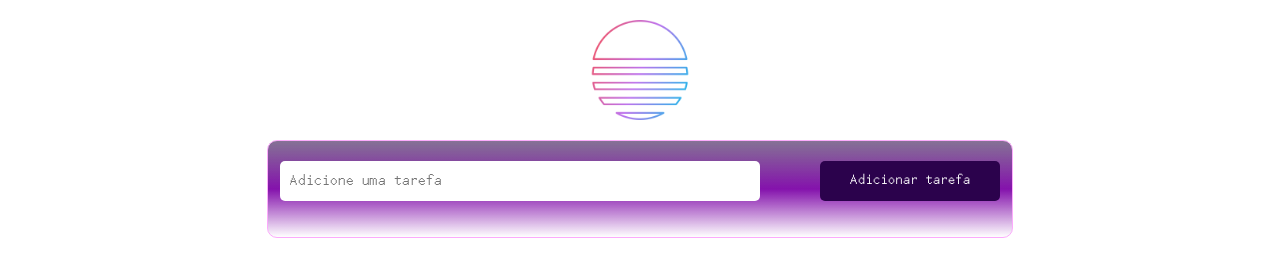
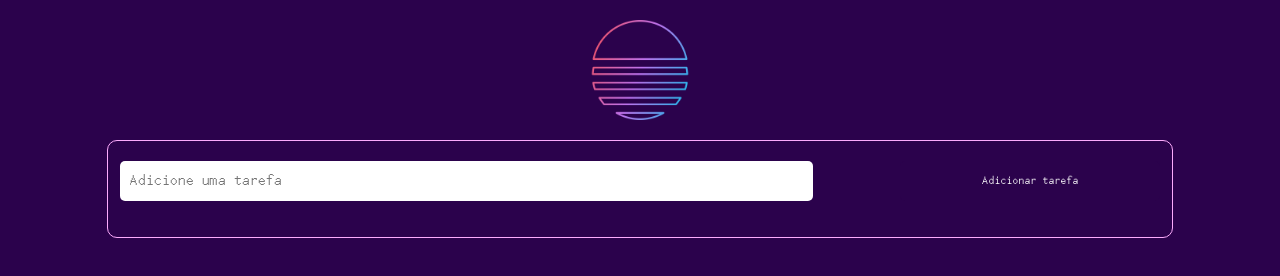
Before and after one commit to Thiagoarruda09/To-do-List, a plain HTML site: page index.html in a window 1280 px wide. Drawn offline with nearby package versions, Linux system fonts and the light colour scheme.

Commit message:
corrige o background
corrige o background

```diff
--- a/index.html
+++ b/index.html
@@ -7,8 +7,8 @@
     <link rel="stylesheet" href="style.css">
     <link href="https://cdn.jsdelivr.net/npm/bootstrap@5.0.2/dist/css/bootstrap.min.css" rel="stylesheet" integrity="sha384-EVSTQN3/azprG1Anm3QDgpJLIm9Nao0Yz1ztcQTwFspd3yD65VohhpuuCOmLASjC" crossorigin="anonymous">
 </head>
-<body> <img class="imgC" src="imagens/vaporwave.png" alt="">
-    <div class="container col-7">
+<body class="roxo"> <img class="imgC" src="imagens/vaporwave.png" alt="">
+    <div class="container col-10">
 
         <input class="input-task col-8 " type="text" placeholder="Adicione uma tarefa">
         <button class="button-add-task col-3">Adicionar tarefa</button>
--- a/style.css
+++ b/style.css
@@ -29,13 +29,17 @@
     transform: rotate(180deg);
     transition: transform 0.5s ease-in-out;
 }
+.roxo{
+    background-color: #2B024C;
+}
 body{
-    background-image: url("imagens/bg.jpg!d");
-    background-size: cover;
+
+
     display: flex;
     flex-direction: column;
     justify-content: center;
     align-items: center;
+
 }
 .task{
     list-style: none;
@@ -54,7 +58,8 @@ body{
 
 }
 .container{
- background-image: linear-gradient(to bottom, #2402418e, #8412AC, transparent);
+ background-image:url(imagens/bg.jpg!d);
+ background-size: cover ;
     width: 510px;
     border-radius: 10px;
     padding: 20px;
@@ -86,7 +91,7 @@ margin-bottom: 30px;
 
     float: right;
     cursor: pointer;
-    font-size: 15px;
+    font-size: 12px;
 }
 
 .button-add-task:hover{
```
